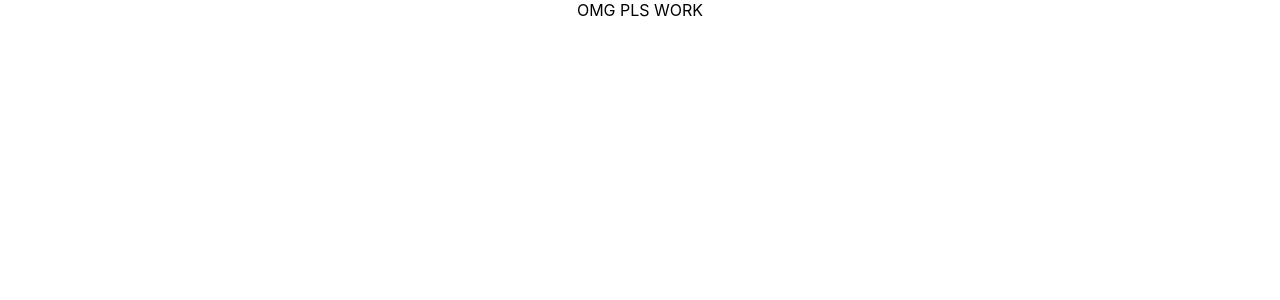
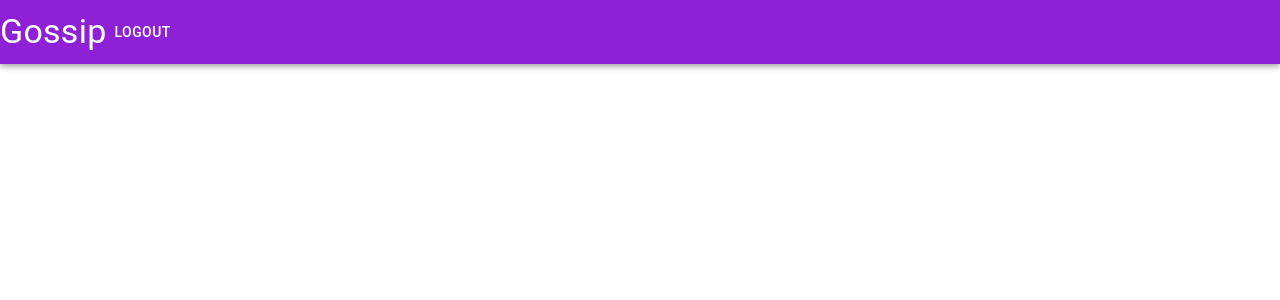
Before and after one commit to WilkinsAng/CVWO-Winter-Assignment-2025, a React (Create React App) app: page / in a window 1280 px wide. Shown: the top 300 px of the page. Built offline with nearby package versions, Linux system fonts and the light colour scheme.

Commit message:
Login Page completed

```diff
--- a/package.json
+++ b/package.json
@@ -3,6 +3,10 @@
   "version": "0.1.0",
   "private": true,
   "dependencies": {
+    "@emotion/react": "^11.14.0",
+    "@emotion/styled": "^11.14.0",
+    "@mui/material": "^6.3.1",
+    "axios": "^1.7.9",
     "cra-template-typescript": "1.2.0",
     "react": "^19.0.0",
     "react-dom": "^19.0.0",
--- a/src/App.tsx
+++ b/src/App.tsx
@@ -1,12 +1,32 @@
-import React from 'react';
+import {useState} from 'react';
+import Box from '@mui/material/Box';
 import './App.css';
+import TopBar from "./components/TopBar.tsx";
 
 function App() {
-  return (
-    <div className="App">
-      OMG PLS WORK
-    </div>
-  );
+    /**
+     * State used for username display
+     *
+     * ! might put this on the main app component then pass it down
+     */
+    const [isAuthenticated, setIsAuthenticated] = useState<boolean>(false);
+    const [username, setUsername] = useState<string | null>(null);
+
+    const handleLogin = (user: string) => {
+        setUsername(user);
+        setIsAuthenticated(true);
+    }
+
+    const handleLogout = () => {
+        setIsAuthenticated(false);
+        setUsername(null);
+    }
+    return (
+        <Box className="Main">
+        <TopBar isAuthenticated={isAuthenticated} setIsAuthenticated={setIsAuthenticated} username={username}  setUsername={setUsername} />
+
+    </Box>
+);
 }
 
 export default App;
--- /dev/null
+++ b/src/components/LoginForm.tsx
@@ -0,0 +1,58 @@
+import React, {useState} from "react";
+import axios, {isAxiosError} from "axios";
+import TextField from "@mui/material/TextField";
+import Button from "@mui/material/Button";
+import Typography from "@mui/material/Typography";
+
+interface LoginFormProps {
+    setIsAuthenticated:  React.Dispatch<React.SetStateAction<boolean>>
+    setUsername:  React.Dispatch<React.SetStateAction<string>>
+    onSwitch:  React.Dispatch<React.SetStateAction<boolean>>
+}
+const LoginForm: React.FC = ({setIsAuthenticated, setUsername, onSwitch}) => {
+
+    /**
+     * State used to sign in
+     */
+    const [localUsername, setLocalUsername] = useState("");
+    const [message, setMessage] = useState("");
+
+    const handleLogin = async (e: React.FormEvent) => {
+        e.preventDefault();
+        try {
+            const response = await axios.post("http://localhost:3000/login", localUsername);
+            setIsAuthenticated(true);
+            setUsername(response.data.username);
+            setMessage("Login Successful!");
+        } catch (err: unknown){
+            if (isAxiosError(err)) {
+                setMessage(err.response?.data?.error);
+            } else {
+                setMessage("An unexpected error has occurred...");
+            }
+        }
+    };
+
+    return (
+        <form onSubmit={handleLogin}>
+            <TextField fullWidth
+                       label="Username"
+                       value={localUsername}
+                       onChange={(e) => setLocalUsername(e.target.value)}
+                       required
+                       margin={"normal"}/>
+            <Button type="submit" variant="contained" fullWidth>
+                Login
+            </Button>
+            <p>{message}</p>
+            <Typography>
+                Don't have an account?
+            </Typography>
+            <Typography onClick={onSwitch}>
+                Sign up
+            </Typography>
+        </form>
+    );
+}
+
+export default LoginForm;
--- /dev/null
+++ b/src/components/TopBar.tsx
@@ -0,0 +1,57 @@
+import React, {useState} from 'react';
+import theme from '../styles/theme.ts';
+import AppBar from '@mui/material/AppBar';
+import Box from '@mui/material/Box';
+import Toolbar from '@mui/material/Toolbar';
+import Typography from '@mui/material/Typography';
+import Button from '@mui/material/Button';
+import {ThemeProvider} from "@mui/material/styles";
+import Link from "@mui/material/Link";
+import Dialog from "@mui/material/Dialog";
+import DialogTitle from "@mui/material/DialogTitle";
+import DialogContent from "@mui/material/DialogContent";
+import LoginForm from "./LoginForm.tsx";
+import SignupForm from "./SignupForm.tsx"
+
+
+function TopBar(isAuthenticated, setIsAuthenticated, username, setUsername) : React.JSX.Element {
+    const [open, setOpen] = useState(false);
+    const [isLogin, setIsLogin] = useState(true);
+
+    const handleOpen = () => setOpen(true);
+    const handleClose = () => setOpen(false);
+
+    console.log(isAuthenticated)
+    return (
+        <Box className="TopBar" sx={{ flexGrow: 1 }}>
+            <ThemeProvider theme={theme}>
+                <AppBar position="static" color="primary">
+                    <Toolbar disableGutters>
+                        <Link href="/" underline="none" variant="h4" color="inherit">
+                            Gossip
+                        </Link>
+                        {isAuthenticated ?
+                            <>
+                                <Typography>{username}</Typography>
+                                <Button color="inherit">Logout</Button>
+                            </> :
+                            <Button color="inherit">Login</Button>}
+                    </Toolbar>
+                </AppBar>
+            </ThemeProvider>
+
+            <Dialog open={open} onClose={handleClose}>
+                <DialogTitle>{isLogin ? "Login" : "Signup"}</DialogTitle>
+                <DialogContent>
+                    {isLogin ? (
+                        <LoginForm setIsAuthenticated={setIsAuthenticated} setUsername={setUsername} onSwitch={() => setIsLogin(false)}/>
+                    ) : (
+                        <SignupForm onSwitch={() => setIsLogin(true)}/>
+                    )}
+                </DialogContent>
+            </Dialog>
+        </Box>
+    );
+}
+
+export default TopBar;
--- /dev/null
+++ b/src/styles/theme.ts
@@ -0,0 +1,14 @@
+import {createTheme} from "@mui/material/styles";
+
+const theme = createTheme({
+    palette: {
+        primary: {
+            main: '#8e20d6',
+        },
+        secondary: {
+            main: '#00bcd4', //#68d620
+        }
+    }
+})
+
+export default theme;
```
Also changed, not shown: src/components/SignupForm.tsx (added), 1 other file (tests, documents, lock files or other folders).
